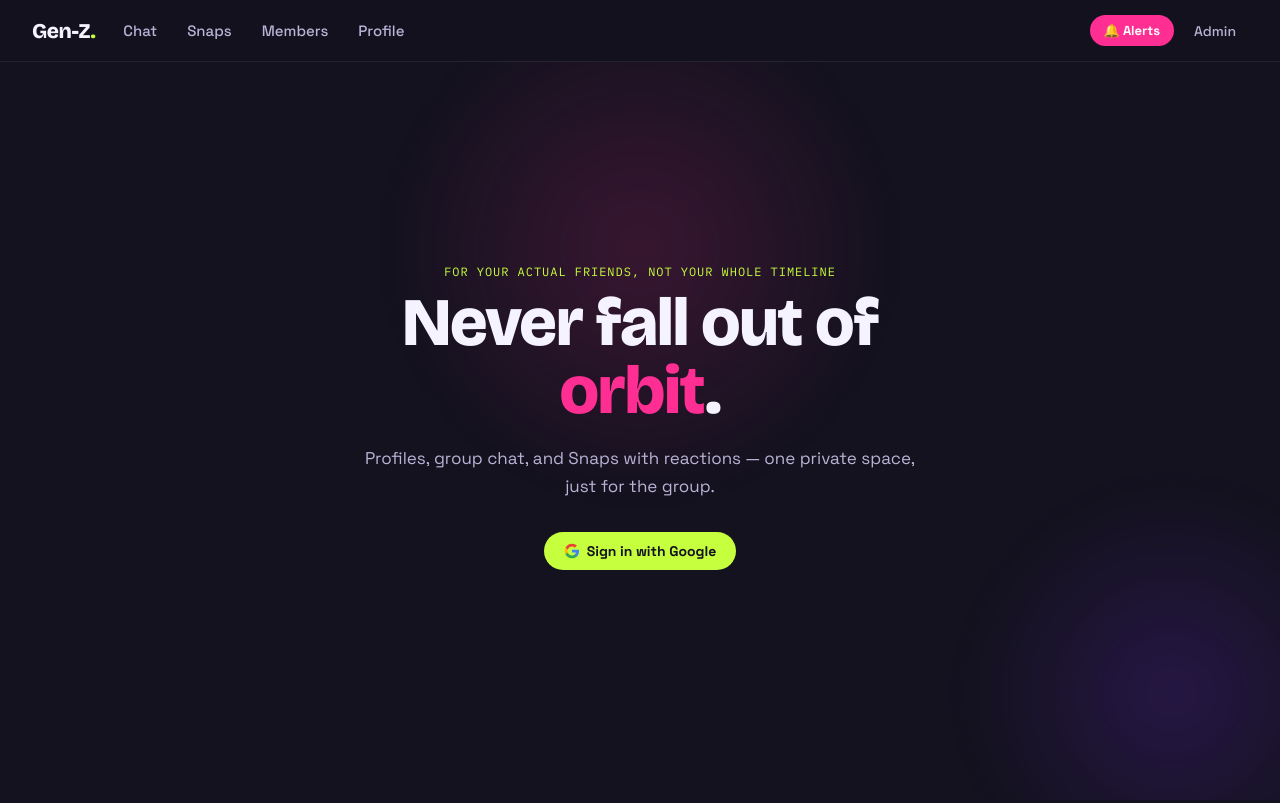
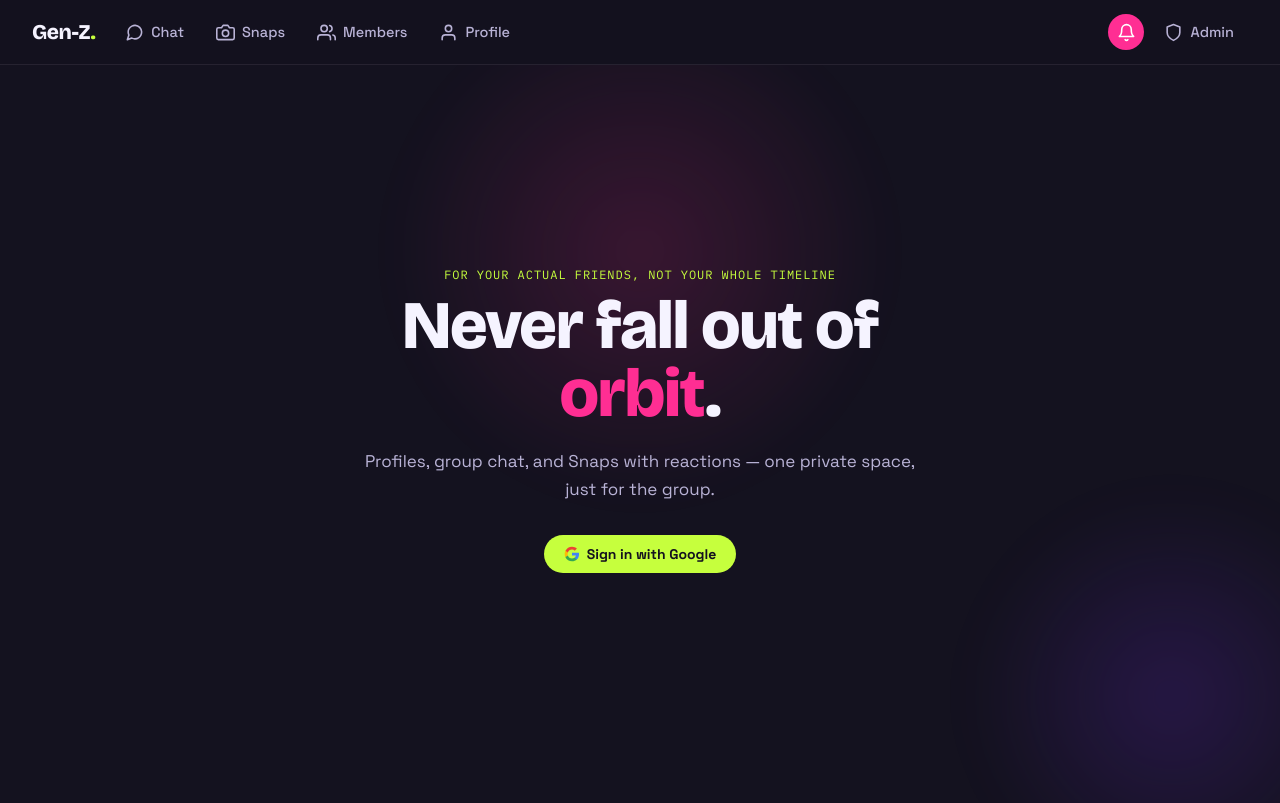
Before and after one commit to 98812/orbit, a Next.js app: page / in a window 1280 px wide. Built offline with nearby package versions, Linux system fonts and the light colour scheme; no server answers.

Commit message:
Add nav icons

```diff
--- a/app/globals.css
+++ b/app/globals.css
@@ -133,15 +133,31 @@ a {
   color: var(--lime);
 }
 
+.nav-links {
+  display: flex;
+  gap: 4px;
+  align-items: center;
+}
+
+.nav-right {
+  margin-left: auto;
+  display: flex;
+  gap: 6px;
+  align-items: center;
+}
+
 .nav-link {
   position: relative;
+  display: inline-flex;
+  align-items: center;
+  gap: 7px;
   text-decoration: none;
   color: var(--cloud-dim);
-  font-size: 15px;
+  font-size: 14.5px;
   font-weight: 500;
-  padding: 7px 12px;
+  padding: 8px 14px;
   border-radius: 999px;
-  transition: color 0.18s ease, background 0.18s ease;
+  transition: color 0.18s ease, background 0.18s ease, transform 0.18s ease;
 }
 
 .nav-link:hover {
@@ -149,10 +165,93 @@ a {
   background: rgba(245, 243, 255, 0.06);
 }
 
+.nav-link:active {
+  transform: scale(0.95);
+}
+
 .nav-link.active {
   color: var(--ink);
   background: var(--lime);
   font-weight: 700;
+}
+
+.nav-icon {
+  display: inline-flex;
+  width: 19px;
+  height: 19px;
+  flex-shrink: 0;
+}
+
+.nav-icon svg {
+  width: 100%;
+  height: 100%;
+}
+
+.icon-btn {
+  display: inline-flex;
+  align-items: center;
+  justify-content: center;
+  width: 36px;
+  height: 36px;
+  border-radius: 999px;
+  background: var(--pink);
+  border: none;
+  color: #fff;
+  cursor: pointer;
+  transition: transform 0.15s ease, box-shadow 0.15s ease;
+}
+
+.icon-btn:hover {
+  transform: translateY(-2px);
+  box-shadow: 0 6px 18px rgba(255, 46, 147, 0.35);
+}
+
+.nav-badge {
+  position: absolute;
+  top: 2px;
+  right: 4px;
+  margin-left: 0;
+  min-width: 16px;
+  height: 16px;
+  font-size: 10px;
+}
+
+/* phone: icons only, spread evenly */
+@media (max-width: 720px) {
+  .nav {
+    gap: 2px;
+    padding: 10px 12px;
+  }
+  .nav-logo {
+    font-size: 18px;
+    margin-right: 4px;
+  }
+  .nav-text {
+    display: none;
+  }
+  .nav-link {
+    padding: 9px 12px;
+  }
+  .nav-links {
+    gap: 2px;
+  }
+  .nav-badge {
+    top: 0;
+    right: 0;
+  }
+}
+
+@media (max-width: 400px) {
+  .nav-logo {
+    font-size: 16px;
+  }
+  .nav-link {
+    padding: 8px 9px;
+  }
+  .nav-icon {
+    width: 18px;
+    height: 18px;
+  }
 }
 
 .badge {
--- a/components/NavBar.tsx
+++ b/components/NavBar.tsx
@@ -7,8 +7,54 @@ import { useNotifications } from './NotificationProvider';
 
 function Badge({ count }: { count: number }) {
   if (count <= 0) return null;
-  return <span className="badge">{count > 9 ? '9+' : count}</span>;
+  return <span className="badge nav-badge">{count > 9 ? '9+' : count}</span>;
 }
+
+const ICONS: Record<string, JSX.Element> = {
+  chat: (
+    <svg viewBox="0 0 24 24" fill="none" stroke="currentColor" strokeWidth="2" strokeLinecap="round" strokeLinejoin="round">
+      <path d="M21 11.5a8.38 8.38 0 0 1-.9 3.8 8.5 8.5 0 0 1-7.6 4.7 8.38 8.38 0 0 1-3.8-.9L3 21l1.9-5.7a8.38 8.38 0 0 1-.9-3.8 8.5 8.5 0 0 1 4.7-7.6 8.38 8.38 0 0 1 3.8-.9h.5a8.48 8.48 0 0 1 8 8v.5z" />
+    </svg>
+  ),
+  snaps: (
+    <svg viewBox="0 0 24 24" fill="none" stroke="currentColor" strokeWidth="2" strokeLinecap="round" strokeLinejoin="round">
+      <path d="M23 19a2 2 0 0 1-2 2H3a2 2 0 0 1-2-2V8a2 2 0 0 1 2-2h4l2-3h6l2 3h4a2 2 0 0 1 2 2z" />
+      <circle cx="12" cy="13" r="4" />
+    </svg>
+  ),
+  members: (
+    <svg viewBox="0 0 24 24" fill="none" stroke="currentColor" strokeWidth="2" strokeLinecap="round" strokeLinejoin="round">
+      <path d="M17 21v-2a4 4 0 0 0-4-4H5a4 4 0 0 0-4 4v2" />
+      <circle cx="9" cy="7" r="4" />
+      <path d="M23 21v-2a4 4 0 0 0-3-3.87" />
+      <path d="M16 3.13a4 4 0 0 1 0 7.75" />
+    </svg>
+  ),
+  profile: (
+    <svg viewBox="0 0 24 24" fill="none" stroke="currentColor" strokeWidth="2" strokeLinecap="round" strokeLinejoin="round">
+      <path d="M20 21v-2a4 4 0 0 0-4-4H8a4 4 0 0 0-4 4v2" />
+      <circle cx="12" cy="7" r="4" />
+    </svg>
+  ),
+  admin: (
+    <svg viewBox="0 0 24 24" fill="none" stroke="currentColor" strokeWidth="2" strokeLinecap="round" strokeLinejoin="round">
+      <path d="M12 22s8-4 8-10V5l-8-3-8 3v7c0 6 8 10 8 10z" />
+    </svg>
+  ),
+  bell: (
+    <svg viewBox="0 0 24 24" fill="none" stroke="currentColor" strokeWidth="2" strokeLinecap="round" strokeLinejoin="round">
+      <path d="M18 8A6 6 0 0 0 6 8c0 7-3 9-3 9h18s-3-2-3-9" />
+      <path d="M13.73 21a2 2 0 0 1-3.46 0" />
+    </svg>
+  ),
+};
+
+const LINKS = [
+  { href: '/chat', label: 'Chat', icon: 'chat', badge: 'messages' },
+  { href: '/snaps', label: 'Snaps', icon: 'snaps', badge: 'snaps' },
+  { href: '/members', label: 'Members', icon: 'members' },
+  { href: '/profile', label: 'Profile', icon: 'profile' },
+] as const;
 
 export default function NavBar() {
   const { counts, clear, enableBrowserNotifs, permission } = useNotifications();
@@ -26,29 +72,42 @@ export default function NavBar() {
       <Link href="/" className="nav-logo">
         Gen-Z<span>.</span>
       </Link>
-      <Link href="/chat" className={`nav-link ${isActive('/chat') ? 'active' : ''}`}>
-        Chat
-        <Badge count={counts.messages} />
-      </Link>
-      <Link href="/snaps" className={`nav-link ${isActive('/snaps') ? 'active' : ''}`}>
-        Snaps
-        <Badge count={counts.snaps} />
-      </Link>
-      <Link href="/members" className={`nav-link ${isActive('/members') ? 'active' : ''}`}>
-        Members
-      </Link>
-      <Link href="/profile" className={`nav-link ${isActive('/profile') ? 'active' : ''}`}>
-        Profile
-      </Link>
 
-      <div style={{ marginLeft: 'auto', display: 'flex', gap: 8, alignItems: 'center' }}>
+      <div className="nav-links">
+        {LINKS.map((l) => (
+          <Link
+            key={l.href}
+            href={l.href}
+            className={`nav-link ${isActive(l.href) ? 'active' : ''}`}
+            aria-label={l.label}
+            title={l.label}
+          >
+            <span className="nav-icon">{ICONS[l.icon]}</span>
+            <span className="nav-text">{l.label}</span>
+            {l.badge && <Badge count={counts[l.badge as 'messages' | 'snaps']} />}
+          </Link>
+        ))}
+      </div>
+
+      <div className="nav-right">
         {permission !== 'granted' && (
-          <button onClick={enableBrowserNotifs} className="btn btn-pink btn-sm">
-            🔔 Alerts
+          <button
+            onClick={enableBrowserNotifs}
+            className="icon-btn"
+            aria-label="Turn on alerts"
+            title="Turn on alerts"
+          >
+            <span className="nav-icon">{ICONS.bell}</span>
           </button>
         )}
-        <Link href="/admin" className={`nav-link ${isActive('/admin') ? 'active' : ''}`} style={{ fontSize: 14 }}>
-          Admin
+        <Link
+          href="/admin"
+          className={`nav-link ${isActive('/admin') ? 'active' : ''}`}
+          aria-label="Admin"
+          title="Admin"
+        >
+          <span className="nav-icon">{ICONS.admin}</span>
+          <span className="nav-text">Admin</span>
         </Link>
       </div>
     </nav>
```
